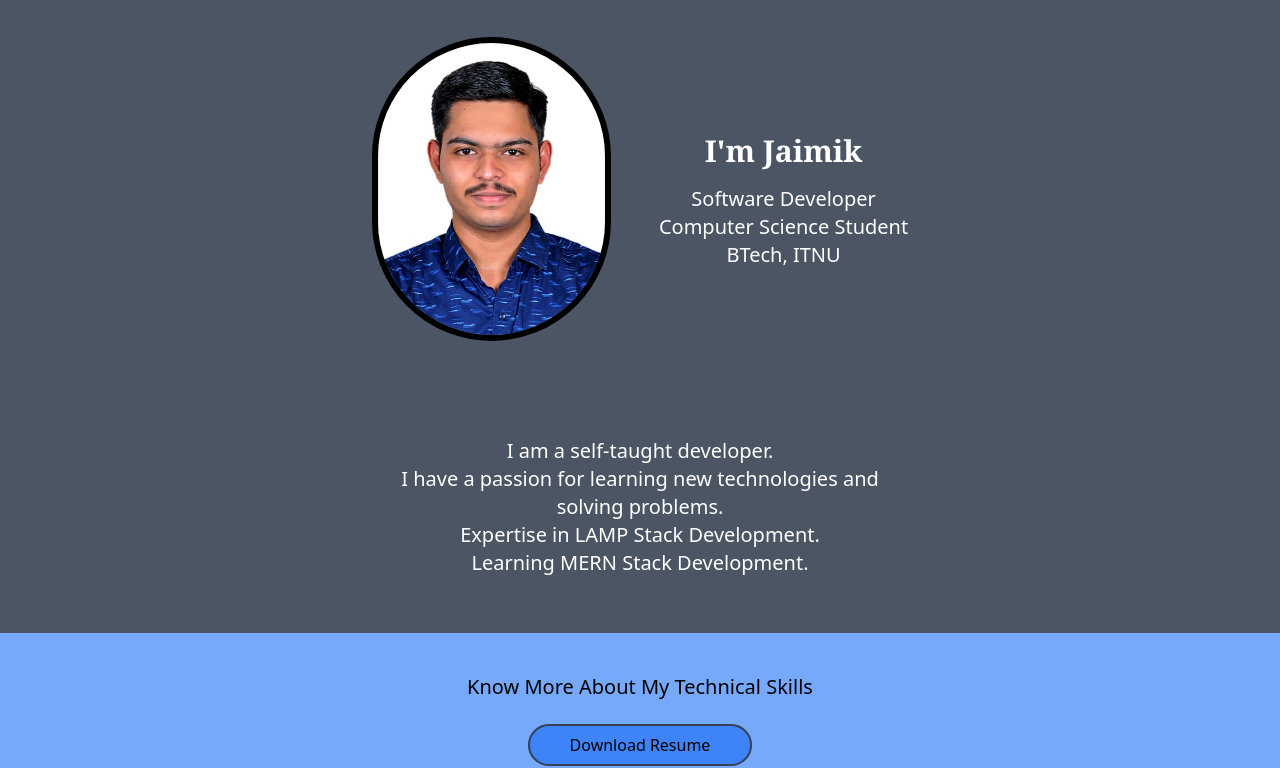
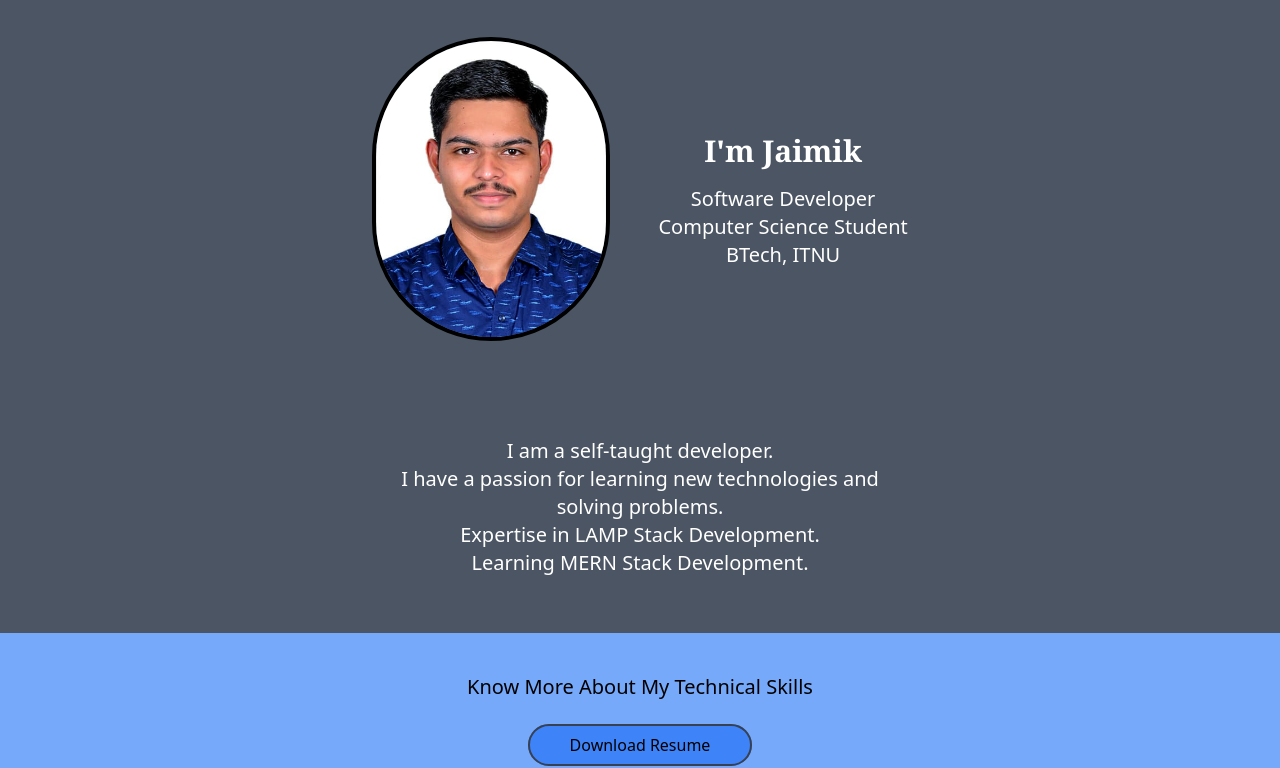
Before and after one commit to jaimik64/portfolio, a plain HTML site: page index.html in a window 1280 px wide. Shown: the part 43-811 px from the top of the page. Drawn offline with nearby package versions, Linux system fonts and the light colour scheme; a script that the page names is missing.

Commit message:
Changed Image Size and Border

```diff
--- a/index.html
+++ b/index.html
@@ -109,7 +109,7 @@
         <img
           src="img/passport size image.jpeg"
           alt="image"
-          class="rounded-full grid-rows-1 border-black border-[6px]"
+          class="rounded-full grid-rows-1 border-black border-4"
         />
         <span class="text-white grid-rows-2 text-center">
           <p class="font-bold font-serif text-xl mb-4 sm:text-3xl">
```
Also changed, not shown: output.css.
